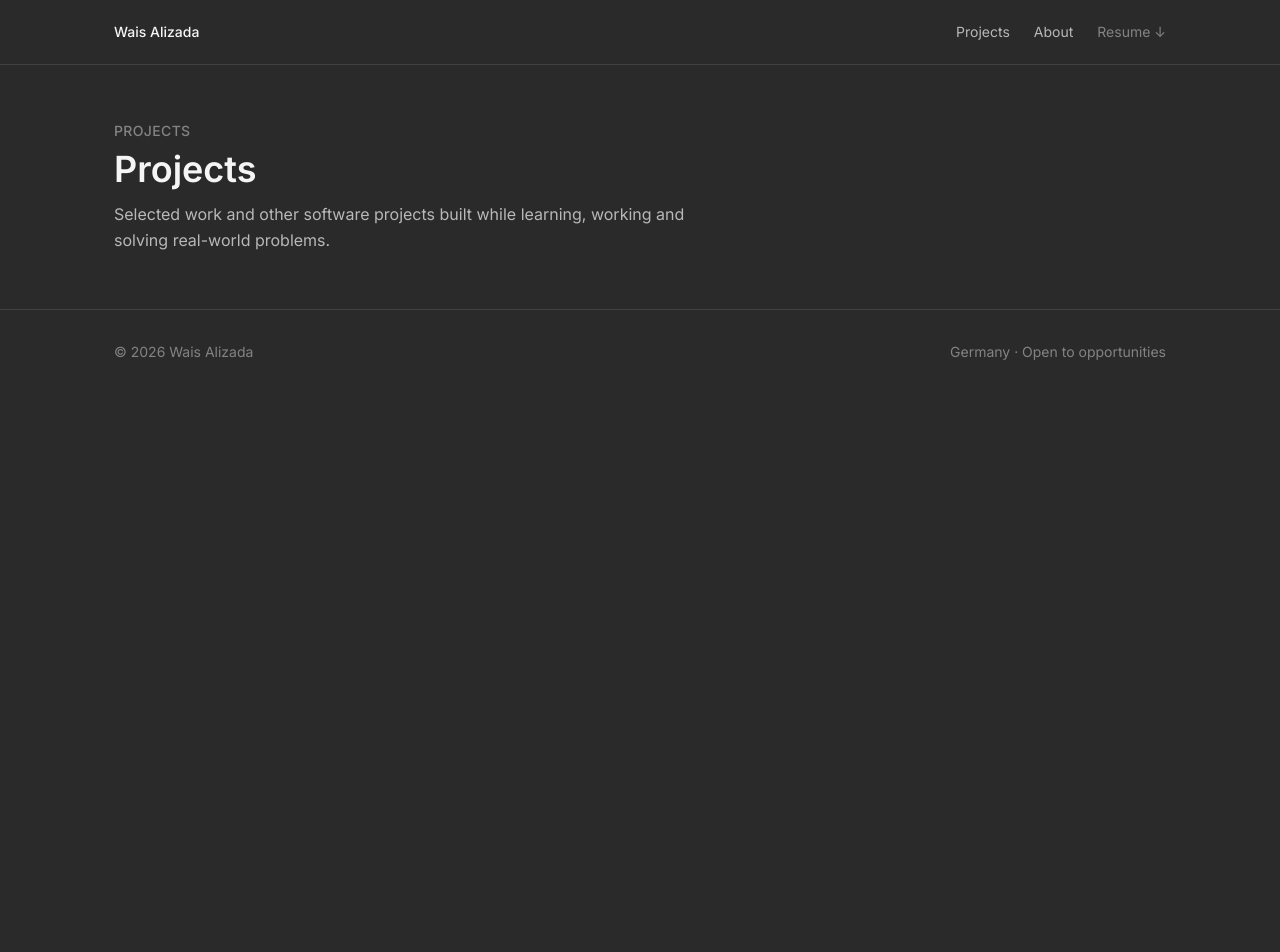
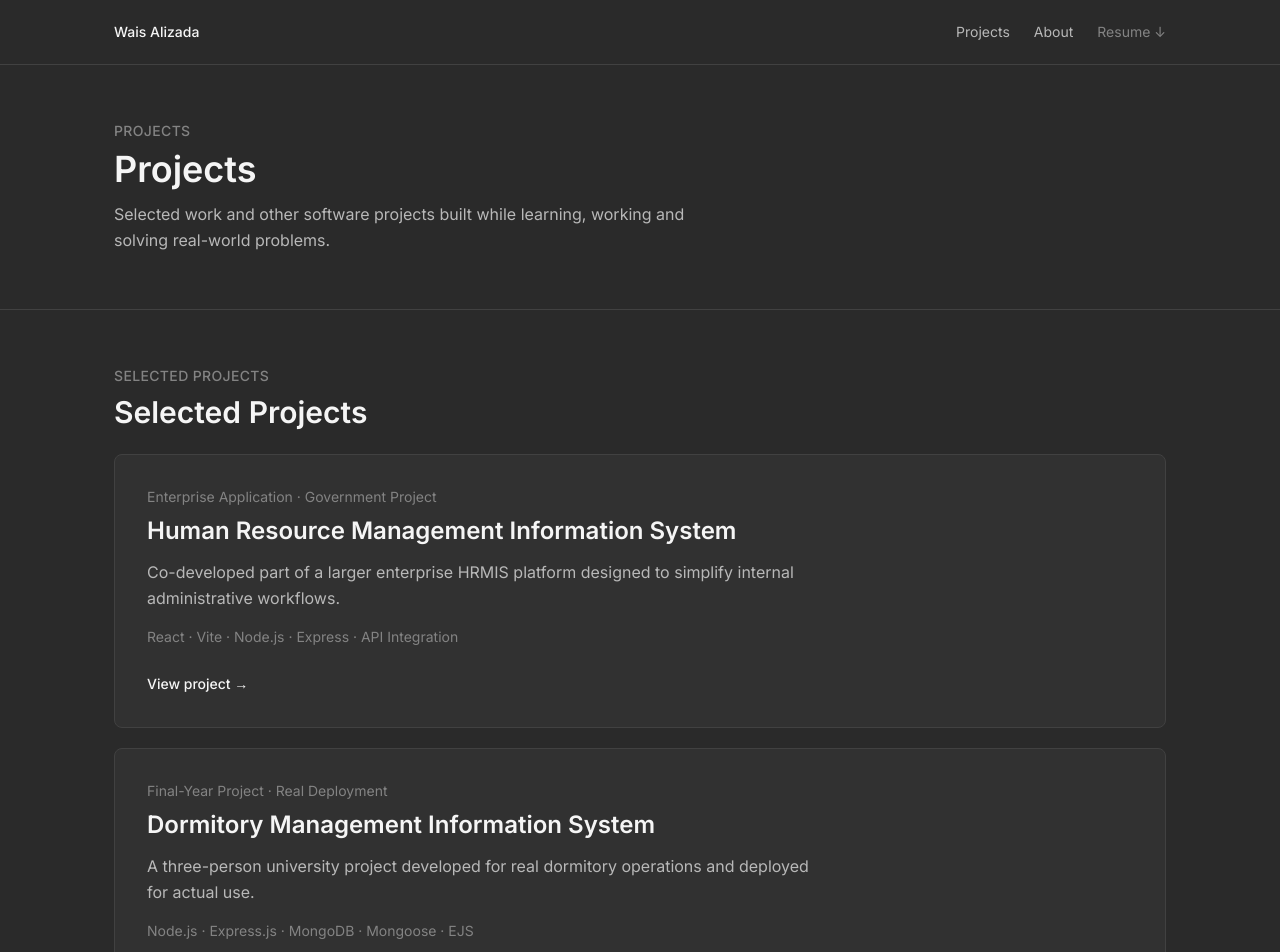
Before and after one commit to wais865/wais865-wais-portfolio, a Next.js app: page /projects in a window 1280 px wide. Shown: the top 952 px of the page. Before the commit the page ends 800 px from the top, so only its background shows below. Built offline with nearby package versions, Linux system fonts and the light colour scheme.

Commit message:
feat: add selected projects section

```diff
--- a/src/app/projects/page.tsx
+++ b/src/app/projects/page.tsx
@@ -1,6 +1,8 @@
 import type { Metadata } from "next";
 import Section from "@/components/layout/Section";
 import SectionLabel from "@/components/ui/SectionLabel";
+import SelectedProject from "@/components/home/SelectedProject";
+import { projects } from "@/data/projects";
 
 export const metadata: Metadata = {
   title: "Projects — Wais Alizada",
@@ -9,6 +11,8 @@ export const metadata: Metadata = {
 };
 
 export default function ProjectsPage() {
+  const selectedProjects = projects.slice(0, 3);
+
   return (
     <main>
       <Section padding="compact">
@@ -21,6 +25,19 @@ export default function ProjectsPage() {
           working and solving real-world problems.
         </p>
       </Section>
+
+      <Section bordered padding="compact">
+        <SectionLabel>Selected Projects</SectionLabel>
+        <h2 className="text-2xl font-semibold text-primary md:text-3xl">
+          Selected Projects
+        </h2>
+
+        <div className="mt-6 flex flex-col gap-5">
+          {selectedProjects.map((project) => (
+            <SelectedProject key={project.slug} project={project} />
+          ))}
+        </div>
+      </Section>
     </main>
   );
 }
```
